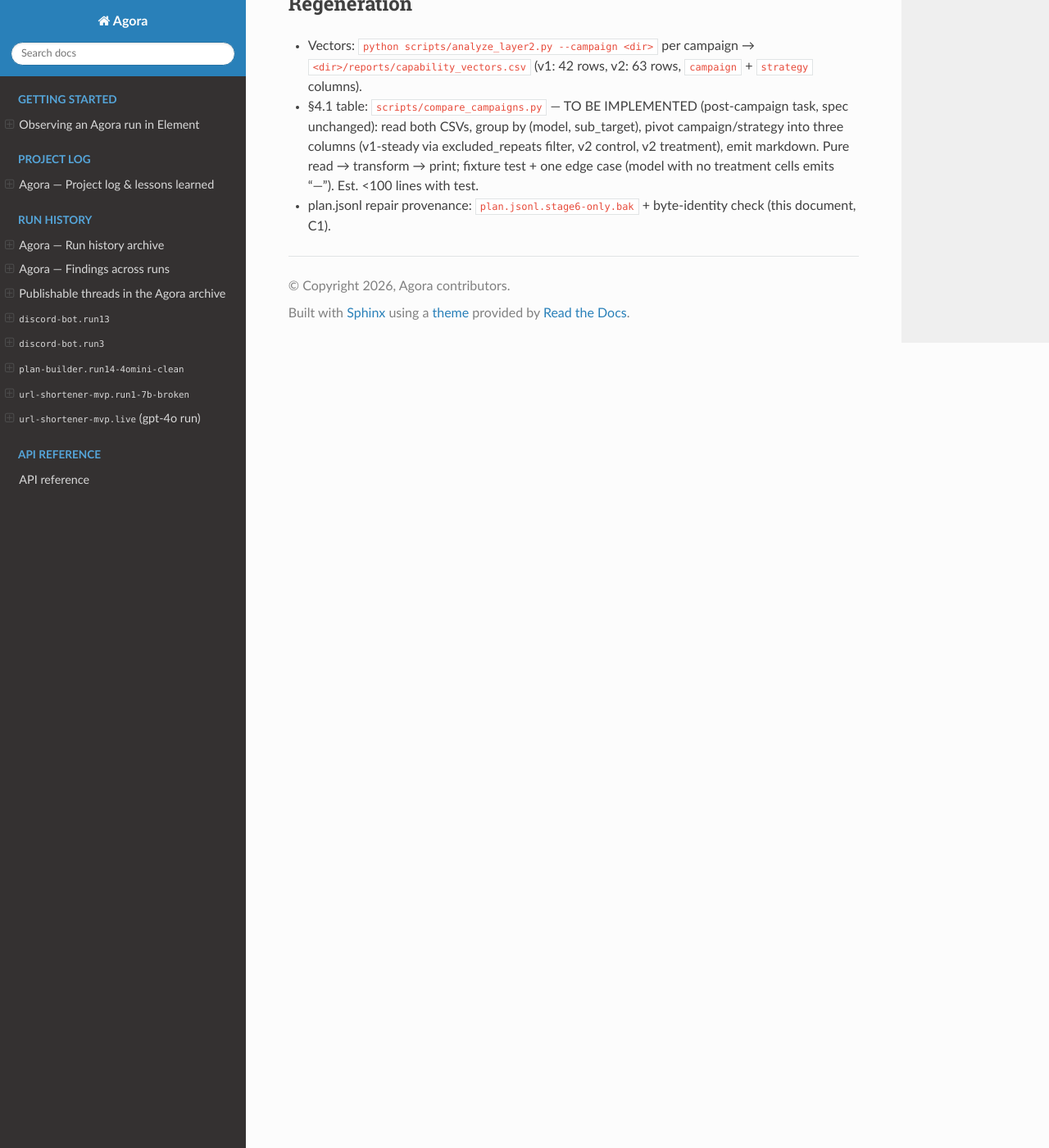
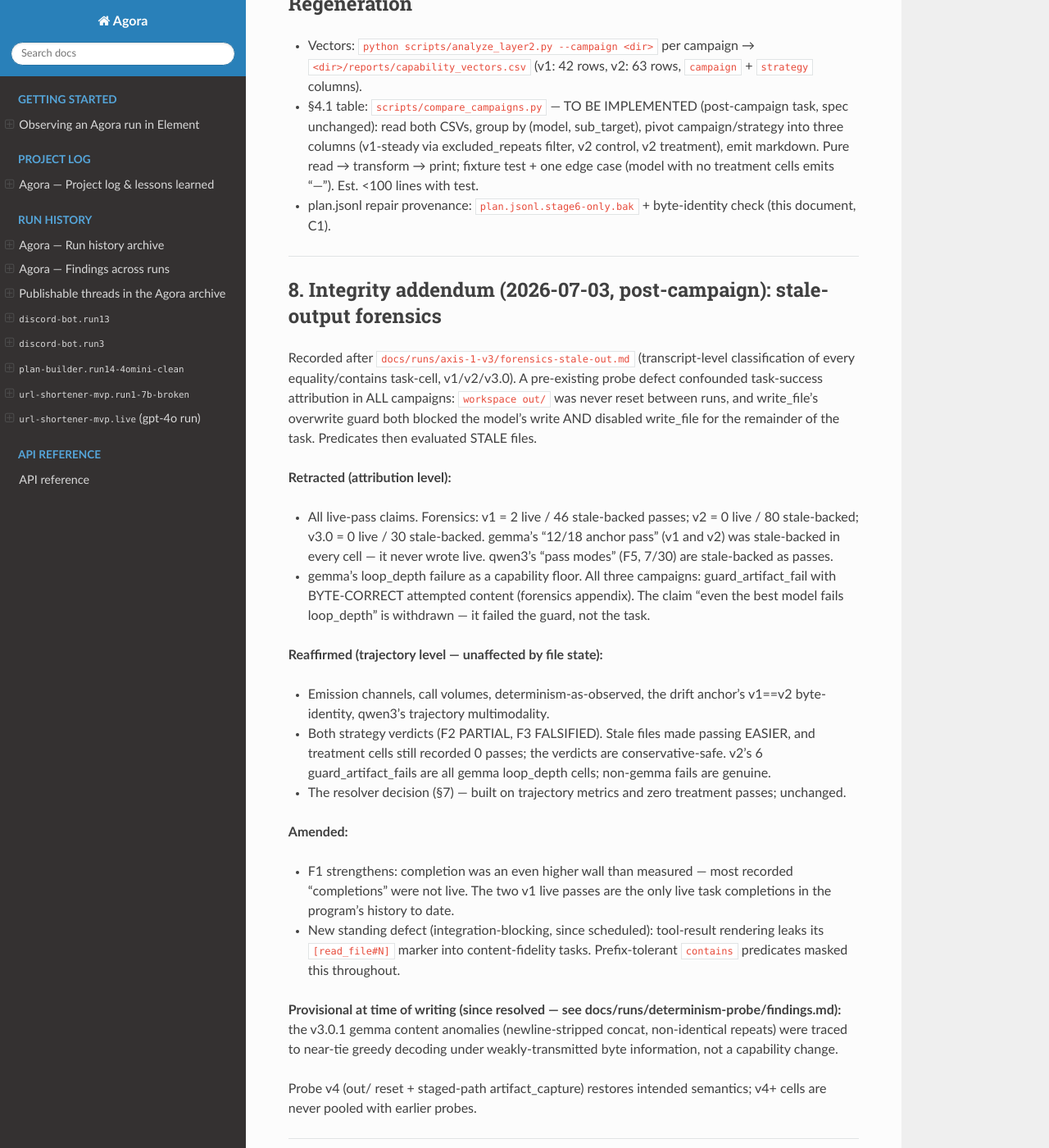
Before and after one commit to fabs133/agora, a Sphinx documentation site: the page built from docs/runs/axis-1-tool-call-fidelity-v2/findings.md, in a window 1280 px wide and 1400 px high, scrolled down 6430 px. Shown: the whole window at 82% size. Built offline with Sphinx 7.4.7 and the Read the Docs theme 3.1.0, drawn with Linux system fonts in a browser that asks for light colours.

Commit message:
docs(v2 findings): restore §8 Integrity addendum (clobbered by the merge)
The merge of chore/axis-1-postcampaign brought the §0–7 version of findings.md,
dropping the §8 Integrity addendum (stale-output forensics) that the dangling
"§8" references in harness-reliability.md / axis-1-findings.md / determinism-probe
point at. Restored as a working-tree change; committing it so the references
resolve.

Co-Authored-By: Claude Opus 4.8 (1M context) <noreply@anthropic.com>

```diff
--- a/docs/runs/axis-1-tool-call-fidelity-v2/findings.md
+++ b/docs/runs/axis-1-tool-call-fidelity-v2/findings.md
@@ -309,3 +309,51 @@ not a prompt-format question, and belongs to the next axis design.
   lines with test.
 - plan.jsonl repair provenance: `plan.jsonl.stage6-only.bak` +
   byte-identity check (this document, C1).
+
+---
+
+## 8. Integrity addendum (2026-07-03, post-campaign): stale-output forensics
+
+Recorded after `docs/runs/axis-1-v3/forensics-stale-out.md` (transcript-level
+classification of every equality/contains task-cell, v1/v2/v3.0). A
+pre-existing probe defect confounded task-success attribution in ALL
+campaigns: `workspace out/` was never reset between runs, and write_file's
+overwrite guard both blocked the model's write AND disabled write_file for
+the remainder of the task. Predicates then evaluated STALE files.
+
+**Retracted (attribution level):**
+- All live-pass claims. Forensics: v1 = 2 live / 46 stale-backed passes;
+  v2 = 0 live / 80 stale-backed; v3.0 = 0 live / 30 stale-backed. gemma's
+  "12/18 anchor pass" (v1 and v2) was stale-backed in every cell — it never
+  wrote live. qwen3's "pass modes" (F5, 7/30) are stale-backed as passes.
+- gemma's loop_depth failure as a capability floor. All three campaigns:
+  guard_artifact_fail with BYTE-CORRECT attempted content (forensics
+  appendix). The claim "even the best model fails loop_depth" is withdrawn
+  — it failed the guard, not the task.
+
+**Reaffirmed (trajectory level — unaffected by file state):**
+- Emission channels, call volumes, determinism-as-observed, the drift
+  anchor's v1==v2 byte-identity, qwen3's trajectory multimodality.
+- Both strategy verdicts (F2 PARTIAL, F3 FALSIFIED). Stale files made
+  passing EASIER, and treatment cells still recorded 0 passes; the verdicts
+  are conservative-safe. v2's 6 guard_artifact_fails are all gemma
+  loop_depth cells; non-gemma fails are genuine.
+- The resolver decision (§7) — built on trajectory metrics and zero
+  treatment passes; unchanged.
+
+**Amended:**
+- F1 strengthens: completion was an even higher wall than measured — most
+  recorded "completions" were not live. The two v1 live passes are the only
+  live task completions in the program's history to date.
+- New standing defect (integration-blocking, since scheduled): tool-result
+  rendering leaks its `[read_file#N]` marker into content-fidelity tasks.
+  Prefix-tolerant `contains` predicates masked this throughout.
+
+**Provisional at time of writing (since resolved — see
+docs/runs/determinism-probe/findings.md):** the v3.0.1 gemma content
+anomalies (newline-stripped concat, non-identical repeats) were traced to
+near-tie greedy decoding under weakly-transmitted byte information, not a
+capability change.
+
+Probe v4 (out/ reset + staged-path artifact_capture) restores intended
+semantics; v4+ cells are never pooled with earlier probes.
```
